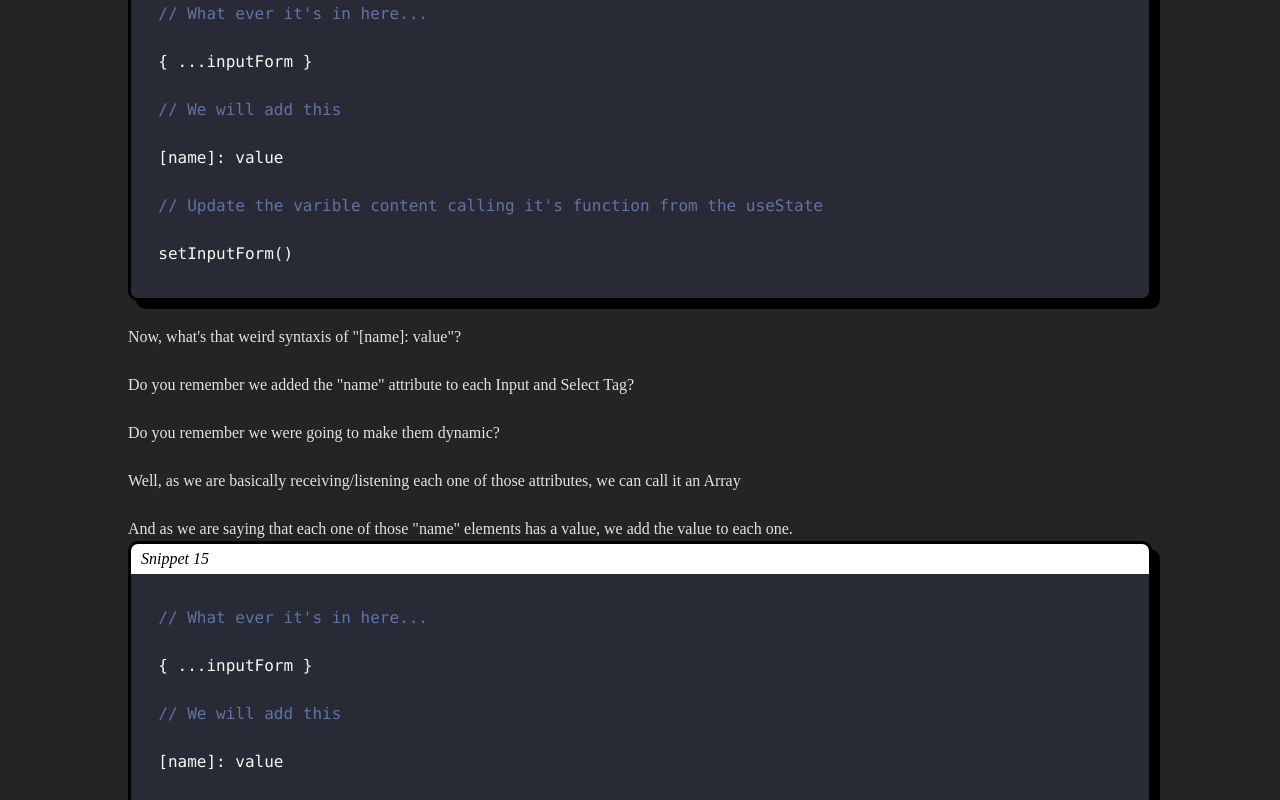
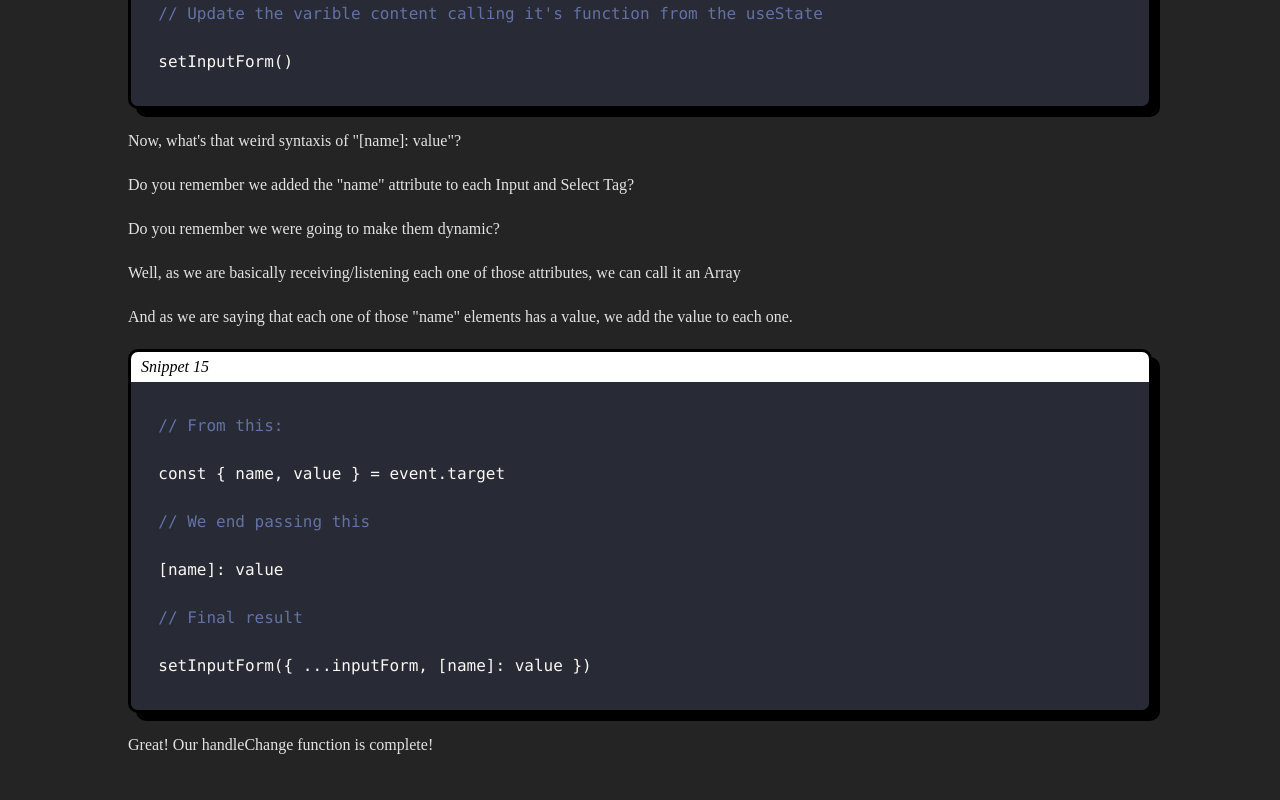
Before and after one commit to kinxori/inxel-test, a React (Vite) app: page / in a window 1280 px wide. Shown: the part 6740-7540 px from the top of the page. Built offline with nearby package versions, Linux system fonts and the light colour scheme.

Commit message:
deleted all <br> tags

```diff
--- a/src/App.jsx
+++ b/src/App.jsx
@@ -172,34 +172,44 @@ export default function App() {
 
 `;
 
+  const snippet15 = `
+  // From this:
+
+  const { name, value } = event.target
+
+  // We end passing this
+
+  [name]: value
+
+  // Final result
+
+  setInputForm({ ...inputForm, [name]: value })
+
+`;
+
   return (
     <article className="w-[80%] mx-auto my-20  font-[Rubik] ">
       <div className="">
         <h1 className=" text-[54px] font-bold    ">Hey There!</h1>
         <h3 className=" leading-[16px] font-bold     ">Welcome to this repository. </h3>
-        <br></br>
         <p className="font-sans leading-[18px]    ">
           Here you can have a look on 1 technical challenge I complete for Inxel. You can have a
           clear step by step view through the whole process.
         </p>
       </div>
       <InxelTest />
-      <div>
+      <div className="flex flex-col gap-5 ">
         <h3 className=" leading-[16px] font-bold   ">But... How does it work?</h3>
-        <br></br>
         <p>This is mainly a simple but really usefull contact manager.</p>
         <p>
           This is running in a local enviorment with hard-coded data. This was a project requirment
           but it can fetch any API to add real data.
         </p>
-        <br></br>
         <h3 className=" leading-[16px] font-bold   ">Step #1:</h3>
-        <br></br>
         <p>
           The first step was to make the whole structure in HTML. As we are working with React, the
           proper name would be JSX .
         </p>
-        <br></br>
         <div className="rounded-[10px] overflow-hidden drop-shadow-[8px_8px_0px_rgba(0,0,0,1)] border-black border-[3px]   ">
           <div className="w-[100%] h-[30px] bg-white flex items-center pl-[10px]   ">
             <i className="text-black  ">Snippet 1</i>
@@ -208,18 +218,13 @@ export default function App() {
             {snippet1}
           </SyntaxHighlighter>
         </div>
-        <br></br>
         <h3 className=" leading-[16px] font-bold ">Step #2</h3>
-        <br></br>
         <p>Here we add the attributes each tag will have in order to work as planned.</p>
-        <br></br>
         <p>
           We add the "name" attribute as an identifier. Then we add the "value and onChange" with
           "&#123; &#125;" so they can receive dynamic values or functions.
         </p>
-        <br></br>
         <p>This is how the input tag should look like:</p>
-        <br></br>
         <div className="rounded-[10px] overflow-hidden drop-shadow-[8px_8px_0px_rgba(0,0,0,1)] border-black border-[3px]   ">
           <div className="w-[100%] h-[30px] bg-white flex items-center pl-[10px]   ">
             <i className="text-black  ">Snippet 2</i>
@@ -228,9 +233,7 @@ export default function App() {
             {snippet2}
           </SyntaxHighlighter>
         </div>
-        <br></br>
         <p>Then we add the similar attributes to "option and select" tags:</p>
-        <br></br>
         <div className="rounded-[10px] overflow-hidden drop-shadow-[8px_8px_0px_rgba(0,0,0,1)] border-black border-[3px]   ">
           <div className="w-[100%] h-[30px] bg-white flex items-center pl-[10px]   ">
             <i className="text-black  ">Snippet 3</i>
@@ -240,12 +243,10 @@ export default function App() {
             {snippet3}
           </SyntaxHighlighter>
         </div>
-        <br></br>
         <p>
           The last tag we are missing here is the Button to submit the data collected. We need to
           add the "type=submit" and the "onClick=&#123;&#125;" to execute something when is clicked.
         </p>
-        <br></br>
         <div className="rounded-[10px] overflow-hidden drop-shadow-[8px_8px_0px_rgba(0,0,0,1)] border-black border-[3px]   ">
           <div className="w-[100%] h-[30px] bg-white flex items-center pl-[10px]   ">
             <i className="text-black  ">Snippet 4</i>
@@ -254,16 +255,13 @@ export default function App() {
             {snippet4}
           </SyntaxHighlighter>
         </div>
-        <br></br>
         <p>
           After that we keep adding attributes now to the buttons that are going to toggle the
           "Person and Company" list, as well as the "A-Z" button.
         </p>
-        <br></br>
         <p>
           We add the "&#123; &#125;" to the className because we need to make the styles dynamic:
         </p>
-        <br></br>
         <div className="rounded-[10px] overflow-hidden drop-shadow-[8px_8px_0px_rgba(0,0,0,1)] border-black border-[3px]   ">
           <div className="w-[100%] h-[30px] bg-white flex items-center pl-[10px]   ">
             <i className="text-black  ">Snippet 5</i>
@@ -272,16 +270,12 @@ export default function App() {
             {snippet5}
           </SyntaxHighlighter>
         </div>
-        <br></br>
         <h3 className=" leading-[16px] font-bold ">Step #3</h3>
-        <br></br>
         <p>At this point, we need to start creating the logic for this parent component.</p>
-        <br></br>
         <p>
           First we create the "useState" that is going to have the hard-coded data (We can use any
           API to download real users) and store them in the same useState.
         </p>
-        <br></br>
         <div className="rounded-[10px] overflow-hidden drop-shadow-[8px_8px_0px_rgba(0,0,0,1)] border-black border-[3px]   ">
           <div className="w-[100%] h-[30px] bg-white flex items-center pl-[10px]   ">
             <i className="text-black  ">Snippet 6</i>
@@ -290,26 +284,20 @@ export default function App() {
             {snippet6}
           </SyntaxHighlighter>
         </div>
-        <br></br>
         <p>As you can see, we only have 3 values per object:</p>
-        <br></br>
         <ul className="list-disc pl-[30px]">
           <li>name</li>
           <li>number</li>
           <li>type</li>
         </ul>
-        <br></br>
         <p>This is because for the purpose of the exercise, we don't need more data.</p>
-        <br></br>
         <p>
           Now we create the "useState" where we are going to receive the data from the Form Tag.
         </p>
-        <br></br>
         <p>
           Notice how we add the "name" as empty as well as the "number". But the "type" is already
           filled. This is because "person" will be the default value.
         </p>
-        <br></br>
         <div className="rounded-[10px] overflow-hidden drop-shadow-[8px_8px_0px_rgba(0,0,0,1)] border-black border-[3px]   ">
           <div className="w-[100%] h-[30px] bg-white flex items-center pl-[10px]   ">
             <i className="text-black  ">Snippet 7</i>
@@ -318,17 +306,14 @@ export default function App() {
             {snippet7}
           </SyntaxHighlighter>
         </div>
-        <br></br>
         <p>
           For now, we will have 2 main functions. 1 that handles the entry in the Input and Select
           Tags. And 2, the one that handles the Submit action.
         </p>
-        <br></br>
         <p>
           First, let's create "handleChange", this will control what happens with each Input Tag and
           with the Select and Option Tags.
         </p>
-        <br></br>
         <div className="rounded-[10px] overflow-hidden drop-shadow-[8px_8px_0px_rgba(0,0,0,1)] border-black border-[3px]   ">
           <div className="w-[100%] h-[30px] bg-white flex items-center pl-[10px]   ">
             <i className="text-black  ">Snippet 8</i>
@@ -337,22 +322,17 @@ export default function App() {
             {snippet8}
           </SyntaxHighlighter>
         </div>
-        <br></br>
         <p>Let's break it down:</p>
-        <br></br>
         <ul className="list-decimal pl-[30px]">
           <li>We receive an event</li>
           <li>We "extract" the name and the value from the event.target</li>
           <li>We "send" the receive data to the empty variable we create in the useState.</li>
         </ul>
-        <br></br>
         <p>Point #1:</p>
-        <br></br>
         <p>
           As for any onChange attribute, we are going to receive an event, that event is going to be
           passed in the function to use it.
         </p>
-        <br></br>
         <div className="rounded-[10px] overflow-hidden drop-shadow-[8px_8px_0px_rgba(0,0,0,1)] border-black border-[3px]   ">
           <div className="w-[100%] h-[30px] bg-white flex items-center pl-[10px]   ">
             <i className="text-black  ">Snippet 9</i>
@@ -361,12 +341,10 @@ export default function App() {
             {snippet9}
           </SyntaxHighlighter>
         </div>
-        <br></br>
         <p>
           Remember we add a "name" attribute to Inputs and Select Tags? Well, now we are going to
           use extract them from the "event.target.name".
         </p>
-        <br></br>
         <div className="rounded-[10px] overflow-hidden drop-shadow-[8px_8px_0px_rgba(0,0,0,1)] border-black border-[3px]   ">
           <div className="w-[100%] h-[30px] bg-white flex items-center pl-[10px]   ">
             <i className="text-black  ">Snippet 10</i>
@@ -375,13 +353,11 @@ export default function App() {
             {snippet10}
           </SyntaxHighlighter>
         </div>
-        <br></br>
         <p>
           For the value it could be a little tricky because we added a "value" attribute to Input,
           Select and Option Tags, but we are going to extract the "value" from Input and Select Tags
           only. You will get it soon!
         </p>
-        <br></br>
         <div className="rounded-[10px] overflow-hidden drop-shadow-[8px_8px_0px_rgba(0,0,0,1)] border-black border-[3px]   ">
           <div className="w-[100%] h-[30px] bg-white flex items-center pl-[10px]   ">
             <i className="text-black  ">Snippet 11</i>
@@ -390,12 +366,10 @@ export default function App() {
             {snippet11}
           </SyntaxHighlighter>
         </div>
-        <br></br>
         <p>
           Now if we apply some deconstruction, we can write the next lines because both "value" and
           "name" come from "event.target".
         </p>
-        <br></br>
         <div className="rounded-[10px] overflow-hidden drop-shadow-[8px_8px_0px_rgba(0,0,0,1)] border-black border-[3px]   ">
           <div className="w-[100%] h-[30px] bg-white flex items-center pl-[10px]   ">
             <i className="text-black  ">Snippet 12</i>
@@ -404,18 +378,15 @@ export default function App() {
             {snippet12}
           </SyntaxHighlighter>
         </div>
-        <br></br>
         <p>
           Great! Now we have to send the data entries to the "inputForm" variable we created in the
           "useState".
         </p>
-        <br></br>
         <p>
           For this we need to call the function "setInputForm" and with the spread operator state
           that what ever it's already in there, we are going to add the entry data from the Input
           and Select Tags.
         </p>
-        <br></br>
         <div className="rounded-[10px] overflow-hidden drop-shadow-[8px_8px_0px_rgba(0,0,0,1)] border-black border-[3px]   ">
           <div className="w-[100%] h-[30px] bg-white flex items-center pl-[10px]   ">
             <i className="text-black  ">Snippet 13</i>
@@ -424,13 +395,9 @@ export default function App() {
             {snippet13}
           </SyntaxHighlighter>
         </div>
-        <br></br>
         <p>Again, let's break it down:</p>
-        <br></br>
         <p>After using the Spread Operator, we have to state what we want to add.</p>
-        <br></br>
         <p>Check it out:</p>
-        <br></br>
         <div className="rounded-[10px] overflow-hidden drop-shadow-[8px_8px_0px_rgba(0,0,0,1)] border-black border-[3px]   ">
           <div className="w-[100%] h-[30px] bg-white flex items-center pl-[10px]   ">
             <i className="text-black  ">Snippet 14</i>
@@ -439,18 +406,13 @@ export default function App() {
             {snippet14}
           </SyntaxHighlighter>
         </div>
-        <br></br>
         <p>Now, what's that weird syntaxis of "[name]: value"?</p>
-        <br></br>
         <p>Do you remember we added the "name" attribute to each Input and Select Tag? </p>
-        <br></br>
         <p>Do you remember we were going to make them dynamic?</p>
-        <br></br>
         <p>
           Well, as we are basically receiving/listening each one of those attributes, we can call it
           an Array
         </p>
-        <br></br>
         <p>
           And as we are saying that each one of those "name" elements has a value, we add the value
           to each one.
@@ -460,9 +422,10 @@ export default function App() {
             <i className="text-black  ">Snippet 15</i>
           </div>
           <SyntaxHighlighter language="jsx" style={dracula}>
-            {snippet14}
+            {snippet15}
           </SyntaxHighlighter>
         </div>
+        <p>Great! Our handleChange function is complete!</p>
       </div>
     </article>
   );
```
